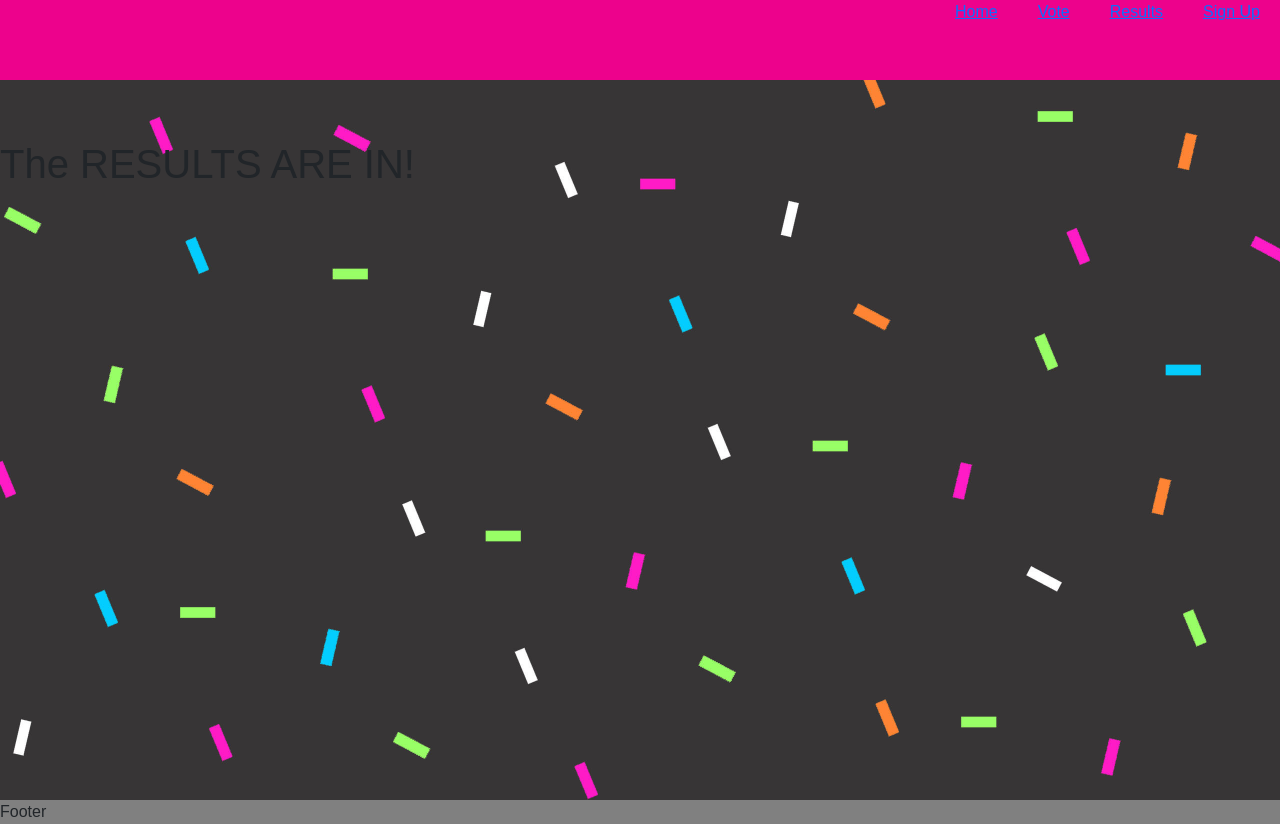
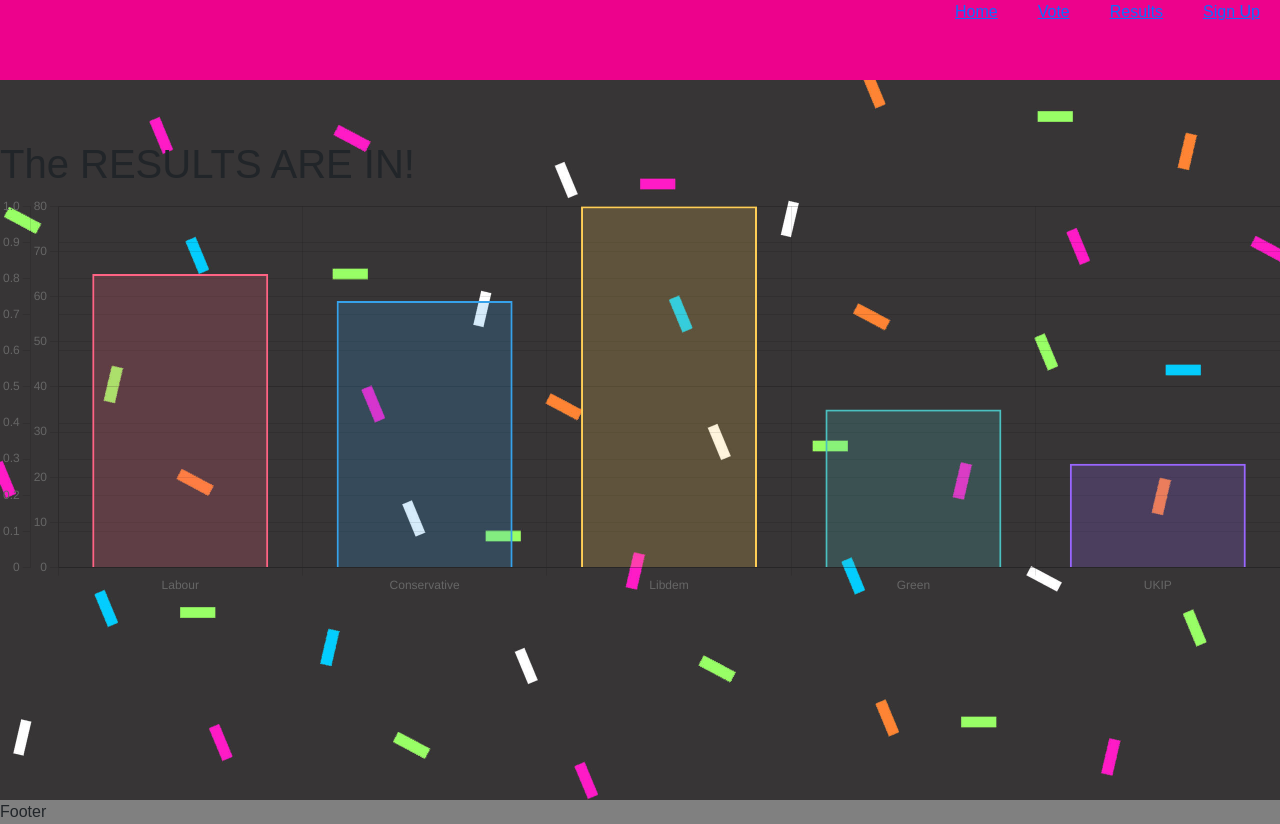
Before and after one commit to jemonaghan/the-youth-vote, a React (Create React App) app in the folder frontend/react-website/: page /results in a window 1280 px wide. Built offline with nearby package versions, Linux system fonts and the light colour scheme.

Commit message:
Just uploading the react results table. >> I still need to connect this with our data, but the table works. >> Will need to play further with CSS styling to make it more readable, but >> focusing on sorting out functionality beforehand.

```diff
--- a/frontend/react-website/package.json
+++ b/frontend/react-website/package.json
@@ -12,10 +12,12 @@
     "@testing-library/user-event": "^13.5.0",
     "axios": "^0.27.2",
     "bootstrap": "^5.2.0",
+    "chart.js": "^3.9.1",
     "create-react-app": "^5.0.1",
     "framer-motion": "^6.5.1",
     "react": "^18.2.0",
     "react-bootstrap": "^2.5.0",
+    "react-chartjs-2": "^4.3.1",
     "react-dom": "^18.2.0",
     "react-hook-form": "^7.34.0",
     "react-router-dom": "^6.3.0",
--- /dev/null
+++ b/frontend/react-website/src/components/BarChart.js
@@ -0,0 +1,69 @@
+import React from "react";
+import {
+  Chart as ChartJS,
+  BarElement,
+  CategoryScale,
+  LinearScale,
+} from "chart.js";
+import { Bar } from "react-chartjs-2";
+
+ChartJS.register(CategoryScale, LinearScale, BarElement);
+
+const state = {
+  labels: ["Labour", "Conservative", "Libdem", "Green", "UKIP"],
+  datasets: [
+    {
+      label: "National Elections Results to Date",
+      backgroundColor: [
+        "rgba(255, 99, 132, 0.2)",
+        "rgba(54, 162, 235, 0.2)",
+        "rgba(255, 206, 86, 0.2)",
+        "rgba(75, 192, 192, 0.2)",
+        "rgba(153, 102, 255, 0.2)",
+      ],
+      borderColor: [
+        "rgba(255, 99, 132, 1)",
+        "rgba(54, 162, 235, 1)",
+        "rgba(255, 206, 86, 1)",
+        "rgba(75, 192, 192, 1)",
+        "rgba(153, 102, 255, 1)",
+      ],
+      borderWidth: 2,
+      data: [65, 59, 80, 35, 23],
+    },
+  ],
+};
+
+const BarChart = () => {
+  var options = {
+    maintainAspectRatio: false,
+    scales: {
+      y: {
+        beginAtZero: true,
+      },
+      legend: {
+        labels: {
+          fontSize: 20,
+        },
+      },
+    },
+    // plugins: {
+    //   title: {
+    //     display: true,
+    //     text: "Custom Chart Title",
+    //     padding: {
+    //       top: 10,
+    //       bottom: 30,
+    //     },
+    //   },
+    // },
+  };
+
+  return (
+    <div>
+      <Bar data={state} height={400} options={options} />
+    </div>
+  );
+};
+
+export default BarChart;
--- a/frontend/react-website/src/pages/Results.js
+++ b/frontend/react-website/src/pages/Results.js
@@ -1,9 +1,12 @@
-import React from 'react';
+import React from "react";
+
+import BarChart from "../components/BarChart";
 
 const Results = () => {
   return (
     <div class="results-page">
       <h1>The RESULTS ARE IN!</h1>
+      <BarChart />
     </div>
   );
 };
```
Also changed, not shown: 1 other file (tests, documents, lock files or other folders).
